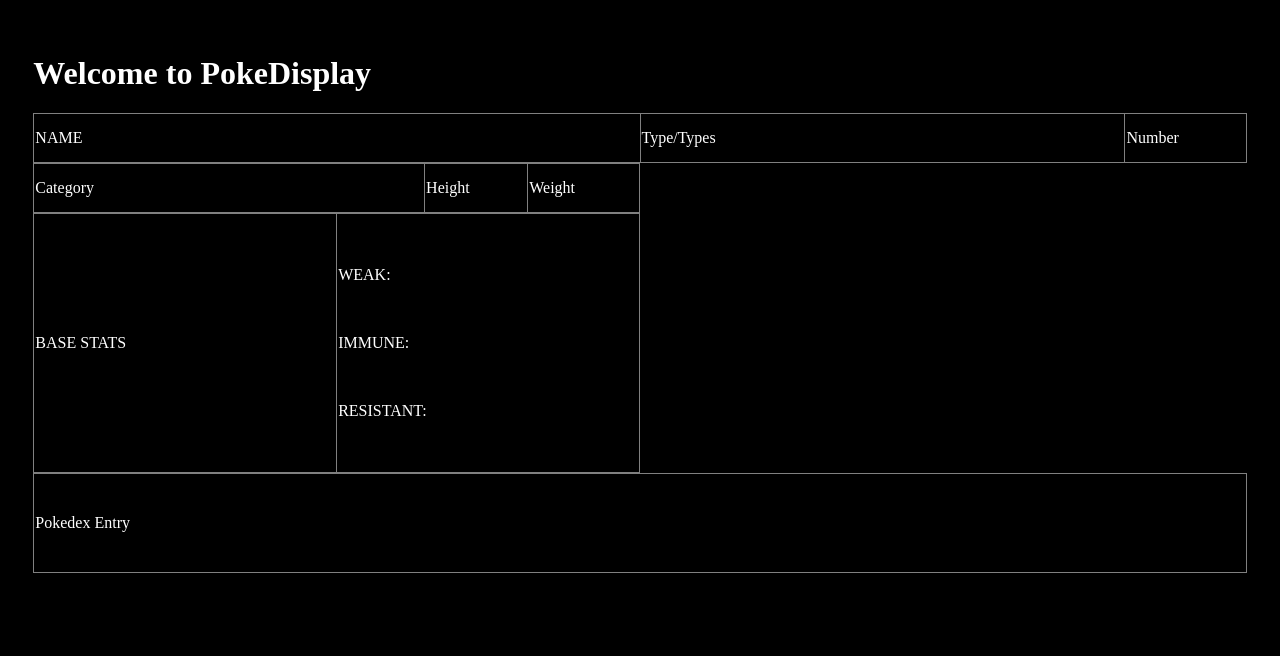
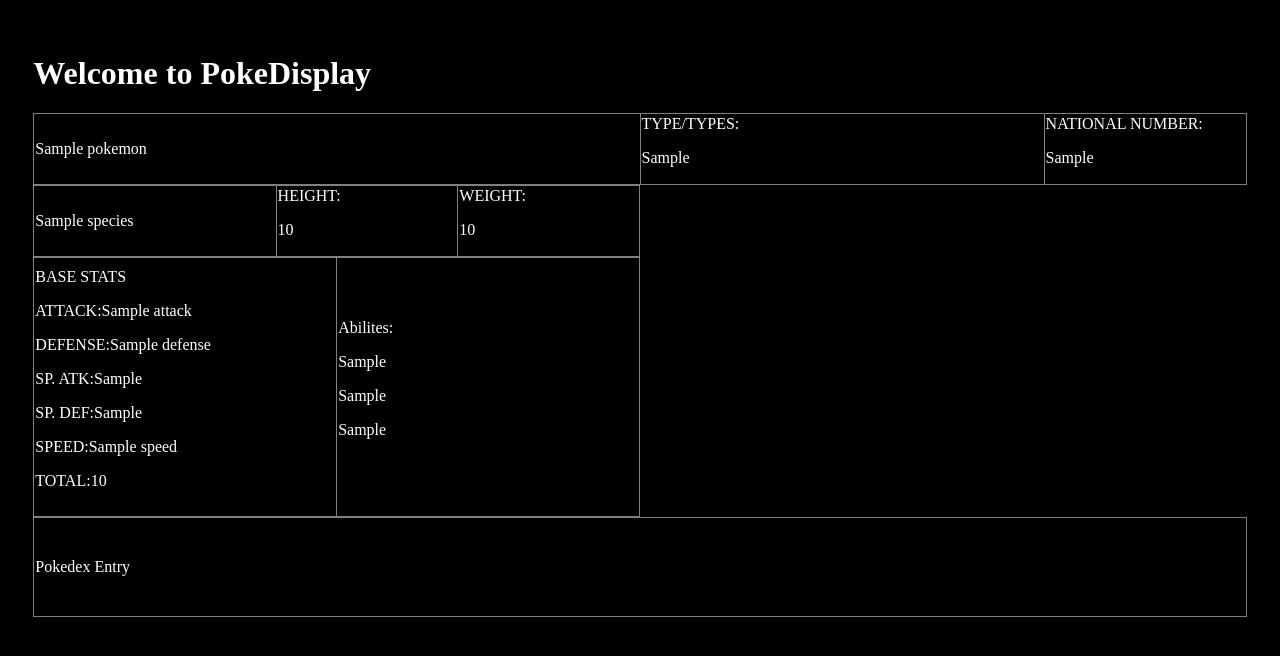
Before and after one commit to JoeRoybal/PokeDisplay, a Flask app: template templates/index.html in a window 1280 px wide. Shown: the top 656 px of the page. Run offline with Flask 2, Linux system fonts and the light colour scheme; the template is opened without the code that fills it: most values are stand-ins (such as "Sample title", 1, 10 or a date in 2020); parts of the project's set-up code (start-up, migrations or seed data) failed here and were passed over.

Commit message:
did work dawg
There is an issue where pokemon with special characters cause issues. fix PokeDex.json to fix

```diff
--- a/gather.py
+++ b/gather.py
@@ -1,21 +1,110 @@
 import requests
+import random
 from bs4 import BeautifulSoup
 import json
 
-URL = "https://pokemondb.net/pokedex/all"
-page = requests.get(URL)
-key = 445
-
-soup = BeautifulSoup(page.content, "html.parser")
 with open('PokeDex.json') as f:
     PokeDex = json.load(f)
+nationalNo = random.randint(1, 898)
+key_list = list(PokeDex.keys())
+value_list = list(PokeDex.values())
+for i in range(0, len(key_list)):
+    key_list[i] = int(key_list[i])
 
-for tr in soup.find_all('tr')[1:]:
-    tds = tr.find_all('td')
+pokedexnum = key_list.index(nationalNo)
+pokemon = value_list[pokedexnum]
+URL = "https://pokemondb.net/pokedex/"+pokemon.split()[0]
+page = requests.get(URL)
+soup = BeautifulSoup(page.content, "html.parser")
 
-# TODO:
-# -decide random dex num
-# -find pokemon from pokedex json
-# -scape db for info
-# -format info for page
-# -set up refresh /timer for new pokemon?
+main = soup.find(id="main")
+name = main.find("h1").text
+pokedexData = main.find(class_="vitals-table").text
+baseStats = main.find(class_="grid-col span-md-12 span-lg-8").text
+# needs reformating, not sure if it will be included yet...
+typeDefenses = main.find(class_="resp-scroll text-center").text
+img = "<a href=\"http://pokemondb.net/pokedex/"+pokemon.lower() + \
+    "\"><img src=\"https://img.pokemondb.net/sprites/home/normal/" + \
+    pokemon.lower()+".png\" alt="+pokemon+"></a>"
+shinyImg = "<a href=\"http://pokemondb.net/pokedex/"+pokemon.lower()+"\"><img src=\"https://img.pokemondb.net/sprites/home/shiny/" + \
+    pokemon.lower()+".png\" alt=\""+pokemon+"\"></a>"
+
+
+typeBegin = pokedexData.find('Type')
+typeEnd = pokedexData.find('Species')
+typeTypes = pokedexData[typeBegin+6:typeEnd-3]
+
+speciesBegin = pokedexData.find('Species')
+speciesEnd = pokedexData.find('Height')
+species = pokedexData[speciesBegin+8:speciesEnd-3]
+heightBegin = pokedexData.find('Height')
+heightEnd = pokedexData.find('Weight')
+height = pokedexData[heightBegin+7:heightEnd-3]
+weightBegin = pokedexData.find('Weight')
+weightEnd = pokedexData.find('Abilities')
+weight = pokedexData[weightBegin+7:weightEnd-3]
+abilitiesBegin = pokedexData.find('Abilities')
+abilitiesEnd = pokedexData.find('Local')
+abilities = pokedexData[abilitiesBegin+13:abilitiesEnd-3]
+firstCheck = '2. '
+secondCheck = 'hidden ability'
+ability1 = ''
+ability2 = ''
+ability3 = ''
+
+
+def getHiddenAbility(String):
+    sus = String.split()
+    count = 0
+    keyPhrase = 'NONE'
+    for x in sus:
+        for index in range(len(x)):
+            if x[index].isupper():
+                count += 1
+        if count > 1:
+            keyPhrase = x
+        count = 0
+    for index in range(len(keyPhrase)):
+        if keyPhrase[index].isupper():
+            Last = index
+    hidden = keyPhrase[Last:]
+    hiddenAbility = String.find(hidden)
+    return hiddenAbility
+
+
+if firstCheck in abilities and secondCheck in abilities:
+    ability1 = abilities[:abilities.find('2.')]
+    hiddenAbility = getHiddenAbility(abilities)
+    ability2 = abilities[abilities.find('2.')+3:hiddenAbility]
+    ability3 = abilities[hiddenAbility:]
+elif firstCheck in abilities and not secondCheck in abilities:
+    ability1 = abilities[:abilities.find('2.')]
+    ability2 = abilities[abilities.find('2.')+3:]
+elif firstCheck not in abilities and secondCheck in abilities:
+    hiddenAbility = getHiddenAbility(abilities)
+    ability1 = abilities[:hiddenAbility]
+    ability2 = abilities[hiddenAbility:]
+else:
+    pass
+localBegin = pokedexData.find('Local')
+local = pokedexData[localBegin+8:-3]
+
+HPBegin = baseStats.find('HP')
+HPEnd = baseStats.find('Attack')
+HP = baseStats[HPBegin+3:HPEnd-3].split()
+attackBegin = baseStats.find('Attack')
+attackEnd = baseStats.find('Defense')
+attack = baseStats[attackBegin+7:attackEnd-3].split()
+defenseBegin = baseStats.find('Defense')
+defenseEnd = baseStats.find('Sp.')
+defense = baseStats[defenseBegin+8:defenseEnd].split()
+spAtkBegin = baseStats.find('Sp. Atk')
+spAtkEnd = baseStats.find('Sp. Def')
+spAtk = baseStats[spAtkBegin+8:spAtkEnd].split()
+spDefBegin = baseStats.find('Sp. Def')
+spDefEnd = baseStats.find('Speed')
+spDef = baseStats[spDefBegin+8:spDefEnd].split()
+speedBegin = baseStats.find('Speed')
+speedEnd = baseStats.find('Total')
+speed = baseStats[speedBegin+6:speedEnd].split()
+total = baseStats[speedEnd+5:speedEnd+10].split()
--- a/main.py
+++ b/main.py
@@ -1,11 +1,49 @@
 from flask import Flask, render_template
+import gather
 
 app = Flask(__name__)
 
 
 @app.route('/')     # main URL page
 def index():
-    return render_template('index.html')
+    nationalNo = gather.nationalNo
+    pokemon = gather.pokemon
+    img = gather.img
+    shinyImg = gather.shinyImg
+    typeTypes = gather.typeTypes
+    species = gather.species
+    height = gather.height
+    weight = gather.weight
+    ability1 = gather.ability1
+    ability2 = gather.ability2
+    ability3 = gather.ability3
+    HP = gather.HP
+    attack = gather.attack
+    defense = gather.defense
+    spAtk = gather.spAtk
+    spDef = gather.spDef
+    speed = gather.speed
+    total = gather.total
+
+    return render_template('index.html',
+                           nationalNo=nationalNo,
+                           pokemon=pokemon,
+                           img=img,
+                           shinyImg=shinyImg,
+                           typeTypes=typeTypes,
+                           species=species,
+                           height=height,
+                           weight=weight,
+                           ability1=ability1,
+                           ability2=ability2,
+                           ability3=ability3,
+                           HP=HP,
+                           attack=attack,
+                           defense=defense,
+                           spAtk=spAtk,
+                           spDef=spDef,
+                           speed=speed,
+                           total=total)
 
 
 if __name__ == '__main__':
--- a/templates/index.html
+++ b/templates/index.html
@@ -13,37 +13,58 @@
       }
     </style>
 </head>
+<!--nationalNo
+pokemon
+img
+shinyImg
+typeTypes
+species
+weight
+ability1
+ability2
+ability3
+HP
+attack
+defense
+spAtk
+spDef
+speed
+total-->
 <body>
    <h1>Welcome to PokeDisplay</h1>
    <table style="border-collapse: collapse; width: 100%; height: 50px;" border="1">
     <tbody>
     <tr>
-    <td style="width: 50%;">NAME</td>
-    <td style="width: 40%;">Type/Types</td>
-    <td style="width: 10%;">Number</td>
-
+    <td style="width: 30%;">{{pokemon}}</td>
+    <td style="width: 20%;">TYPE/TYPES:<p>{{typeTypes}}</p></td>
+    <td style="width: 10%;">NATIONAL NUMBER:<p>{{nationalNo}}</p></td>
     </tr>
     </tbody>
     </table>
     <table style="border-collapse: collapse; width: 50%; height: 50px;" border="1">
     <tbody>
     <tr>
-    <td style="width: 44.9221%;">Category</td>
-    <td style="width: 11.8566%;">Height</td>
-    <td style="width: 12.8471%;">Weight</td>
+    <td style="width: 40%;">{{species}}</td>
+    <td style="width: 30%;">HEIGHT:<p>{{height}}</p></td>
+    <td style="width: 30%;">WEIGHT:<p>{{weight}}</p></td>
     </tr>
     </tbody>
     </table>
     <table style="border-collapse: collapse; width: 50%; height: 256px;" border="1">
     <tbody>
     <tr style="height: 256px;">
-    <td style="width: 50%; height: 256px;">BASE STATS</td>
-    <td style="width: 50%; height: 256px;">
-    <p>WEAK:</p>
-    <p>&nbsp;</p>
-    <p>IMMUNE:</p>
-    <p>&nbsp;</p>
-    <p>RESISTANT:</p>
+    <td style="width: 50%; height: 256px;">BASE STATS
+    <p>ATTACK:{{attack}} </p>
+    <p>DEFENSE:{{defense}}</p>
+    <p>SP. ATK:{{spAtk}}</p>
+    <p>SP. DEF:{{spDef}}</p>
+    <p>SPEED:{{speed}}</p>
+    <p>TOTAL:{{total}}</p>
+    </td>
+    <td style="width: 50%;">Abilites:
+    <p>{{ability1}}</p>
+    <p>{{ability2}}</p>
+    <p>{{ability3}}</p>
     </td>
     </tr>
     </tbody>
```
Also changed, not shown: PokeDex.json (+1 -1 lines).
